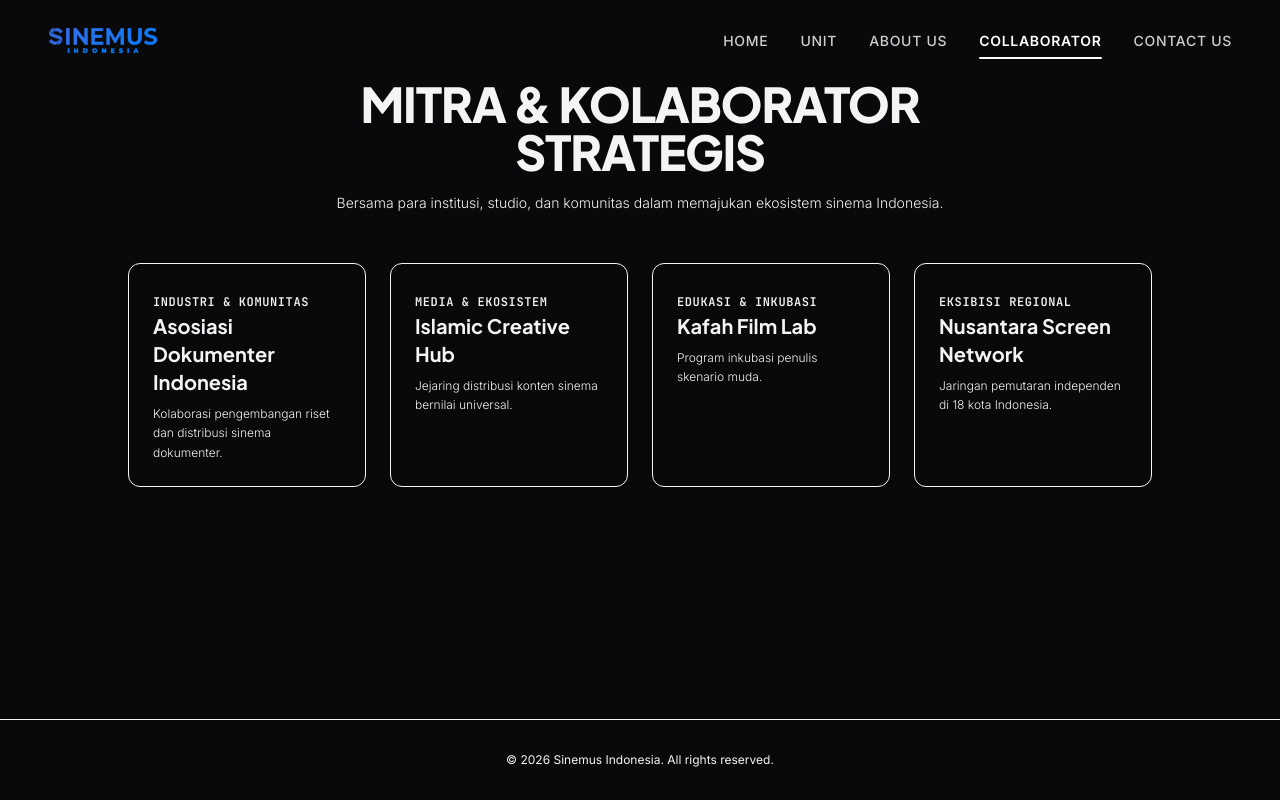
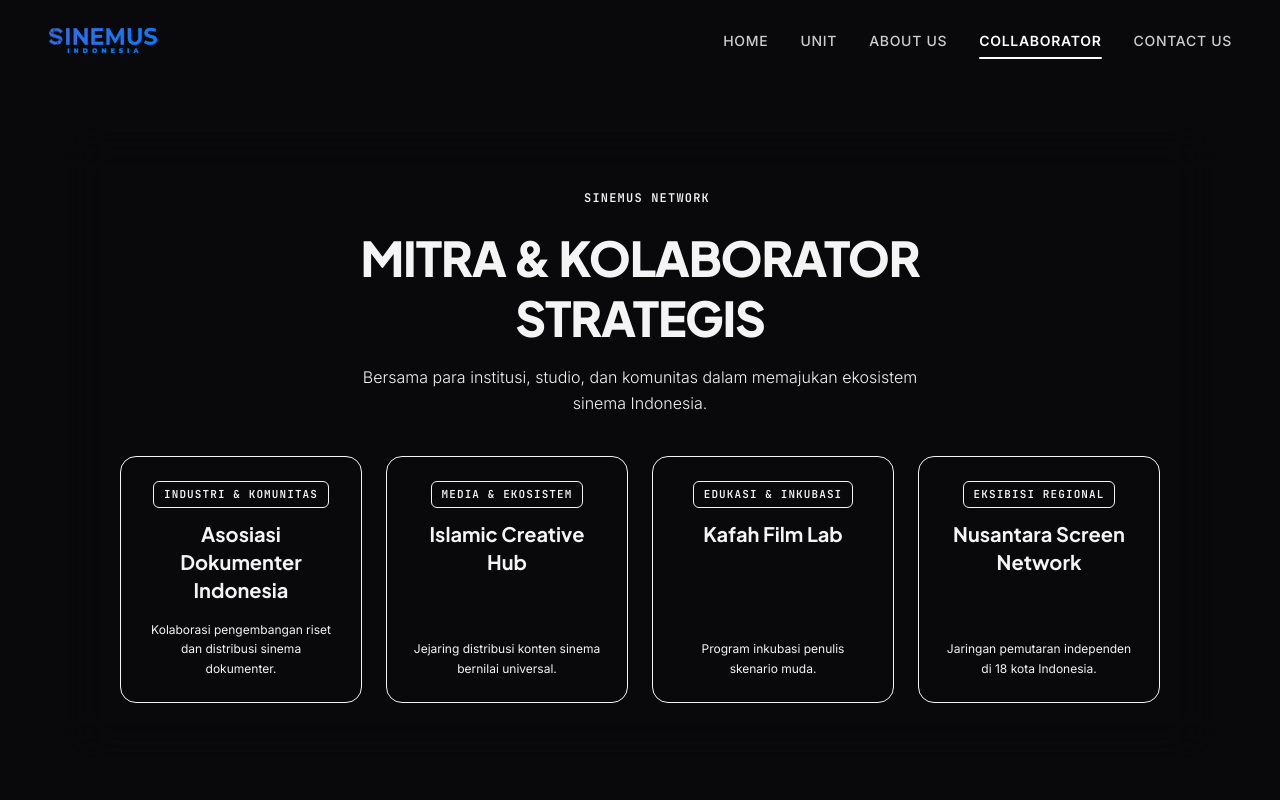
Before and after one commit to sinemusid/corporate-web-personal, a Next.js app: page /collaborator in a window 1280 px wide. Shown: the top 800 px of the page. Built offline with nearby package versions, Linux system fonts and the light colour scheme.

Commit message:
feat(collaborators): refactor CollaboratorPartners component for improved layout and styling

```diff
--- a/src/features/collaborators/components/CollaboratorPartners.tsx
+++ b/src/features/collaborators/components/CollaboratorPartners.tsx
@@ -9,30 +9,48 @@
 
 export const CollaboratorPartners: React.FC<CollaboratorPartnersProps> = ({ data }) => {
   return (
-    <div className="space-y-12 max-w-5xl mx-auto">
-      <div className="text-center max-w-3xl mx-auto space-y-4 mb-12">
-        <h1 className="text-4xl sm:text-5xl font-heading font-black text-content-primary uppercase tracking-tight">
+    <section className="relative overflow-hidden rounded-3xl bg-bg-elevated/40 p-6 sm:p-10 md:p-14 max-w-6xl mx-auto my-12 backdrop-blur-xl flex flex-col items-center justify-center text-center">
+      {/* Background Glow */}
+      <div
+        className="pointer-events-none absolute -top-28 left-1/2 -translate-x-1/2 w-[500px] h-[500px] bg-accent-subtle/15 rounded-full blur-3xl opacity-60"
+        aria-hidden="true"
+      />
+
+      {/* Header section (Centered) */}
+      <div className="space-y-4 max-w-2xl mx-auto flex flex-col items-center z-10 mb-10">
+        <span className="text-[11px] sm:text-xs uppercase font-mono font-semibold text-content-primary tracking-widest px-4 py-1.5 bg-accent-subtle/30 rounded-full inline-flex items-center gap-2">
+          <span className="w-1.5 h-1.5 rounded-full bg-content-primary animate-pulse" />
+          Sinemus Network
+        </span>
+        <h1 className="text-3xl sm:text-4xl md:text-5xl font-heading font-black text-content-primary uppercase tracking-tight leading-tight">
           {data.heading}
         </h1>
-        <p className="text-sm font-body text-content-secondary font-light leading-relaxed">
+        <p className="text-xs sm:text-sm md:text-base font-body text-content-secondary font-light leading-relaxed max-w-xl mx-auto">
           {data.subheading}
         </p>
       </div>
 
-      <div className="grid grid-cols-1 md:grid-cols-2 lg:grid-cols-4 gap-6">
+      {/* Grid Partner Cards - Elegant cards with subtle borders */}
+      <div className="grid grid-cols-1 sm:grid-cols-2 lg:grid-cols-4 gap-4 sm:gap-6 w-full z-10">
         {data.partners.map((partner) => (
           <div
             key={partner.id}
-            className="p-6 rounded-xl border border-borderToken-subtle bg-bg-elevated space-y-2 hover:border-borderToken-default transition-colors backdrop-blur-sm"
+            className="group relative p-6 rounded-2xl bg-bg-primary/50 border border-borderToken-subtle/50 hover:border-content-primary/40 transition-all duration-300 hover:shadow-xl hover:shadow-content-primary/5 hover:-translate-y-1.5 text-center flex flex-col items-center justify-between space-y-4 backdrop-blur-md"
           >
-            <span className="text-xs font-mono font-semibold text-content-secondary uppercase tracking-wider">
-              {partner.category}
-            </span>
-            <h3 className="text-xl font-heading font-bold text-content-primary">{partner.name}</h3>
-            <p className="text-xs font-body text-content-secondary font-light leading-relaxed">{partner.description}</p>
+            <div className="space-y-2 w-full flex flex-col items-center">
+              <span className="text-[10px] sm:text-[11px] font-mono font-semibold text-content-secondary uppercase tracking-widest px-2.5 py-1 rounded-md bg-bg-elevated/80 border border-borderToken-subtle/40 group-hover:text-content-primary transition-colors">
+                {partner.category}
+              </span>
+              <h3 className="text-lg sm:text-xl font-heading font-bold text-content-primary pt-1 transition-colors">
+                {partner.name}
+              </h3>
+            </div>
+            <p className="text-xs font-body text-content-secondary font-normal leading-relaxed group-hover:text-content-primary/90 transition-colors">
+              {partner.description}
+            </p>
           </div>
         ))}
       </div>
-    </div>
+    </section>
   );
 };
```
